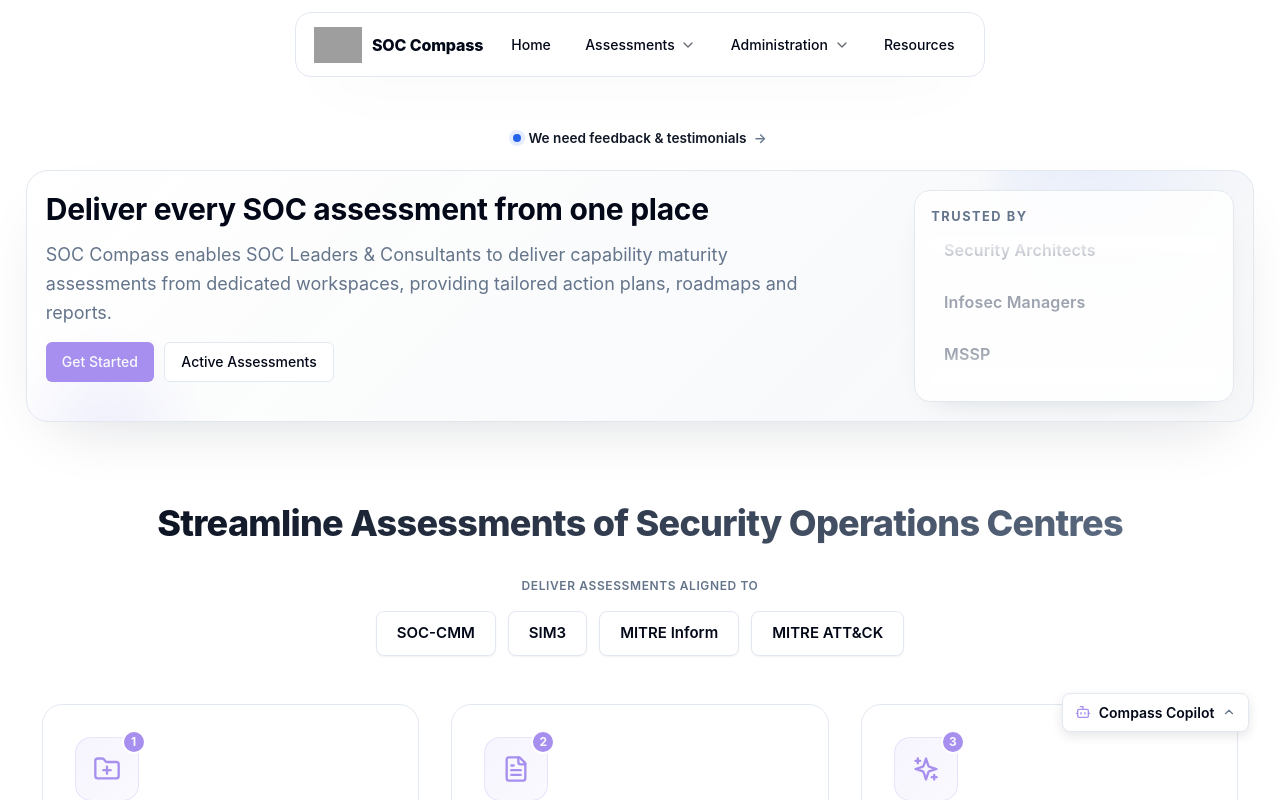
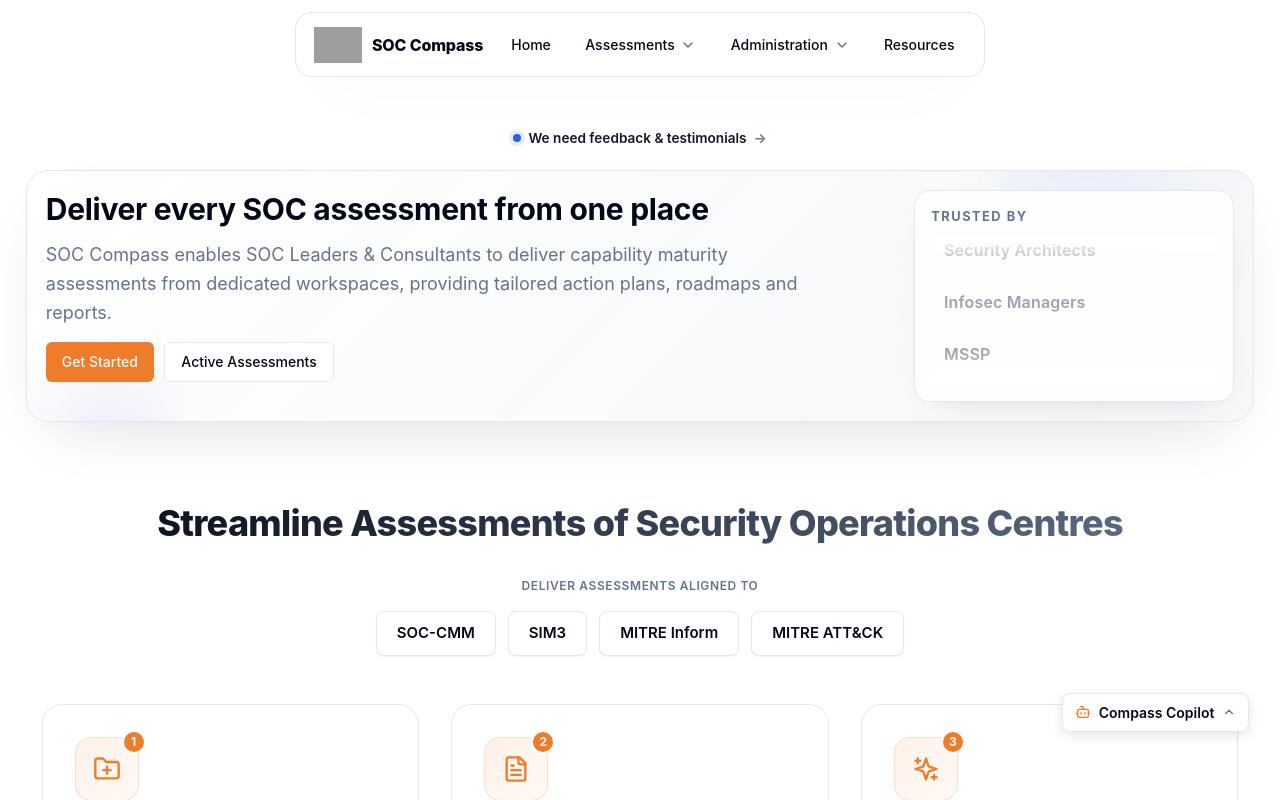
Before and after one commit to mikecybersec/SOC-Compass, a React (Vite) app in the folder soc-improvement-app/: page / in a window 1280 px wide. Shown: the top 800 px of the page. Built offline with nearby package versions, Linux system fonts and the light colour scheme; grey boxes are pictures that could not be loaded.

Commit message:
Update color variables in index.css for enhanced theming consistency
- Changed accent and primary color variables to new HSL values for improved visual integration.
- Adjusted button and input styles to reflect the new color scheme, ensuring a cohesive user experience across the application.

```diff
--- a/soc-improvement-app/src/index.css
+++ b/soc-improvement-app/src/index.css
@@ -21,14 +21,14 @@
     --card: #ffffff;
     --text: #111827;
     --muted: #4b5563;
-    --accent: #9B87F5;
-    --accent-strong: #B8A5F5;
+    --accent: #E67E22;
+    --accent-strong: #F97316;
     --border: #e5e7eb;
     --shadow: 0 25px 60px -30px rgba(15, 23, 42, 0.18);
     --shadow-light: 0 14px 32px -18px rgba(15, 23, 42, 0.16);
     --sidebar-bg: #f7f7f8;
     --sidebar-highlight: #ededed;
-    --sidebar-indicator: #9B87F5;
+    --sidebar-indicator: #E67E22;
     --sidebar-text: #111827;
     --sidebar-muted: #6b7280;
 
@@ -39,7 +39,7 @@
     --card-foreground: 222.2 84% 4.9%;
     --popover: 0 0% 100%;
     --popover-foreground: 222.2 84% 4.9%;
-    --primary: 255 75% 75%;
+    --primary: 25 85% 55%;
     --primary-foreground: 210 40% 98%;
     --secondary: 210 40% 96.1%;
     --secondary-foreground: 222.2 47.4% 11.2%;
@@ -51,16 +51,16 @@
     --destructive-foreground: 210 40% 98%;
     --border: 214.3 31.8% 91.4%;
     --input: 214.3 31.8% 91.4%;
-    --ring: 255 75% 75%;
+    --ring: 25 85% 55%;
     --radius: 0.5rem;
     --sidebar-background: 0 0% 98%;
     --sidebar-foreground: 240 5.3% 26.1%;
-    --sidebar-primary: 255 75% 75%;
+    --sidebar-primary: 25 85% 55%;
     --sidebar-primary-foreground: 0 0% 100%;
     --sidebar-accent: 240 4.8% 95.9%;
     --sidebar-accent-foreground: 240 5.9% 10%;
     --sidebar-border: 220 13% 91%;
-    --sidebar-ring: 255 75% 75%;
+    --sidebar-ring: 25 85% 55%;
 
     color-scheme: light;
   }
@@ -73,14 +73,14 @@
   --card: #1e1e1e;
   --text: #fafafa;
   --muted: #a1a1aa;
-  --accent: #9B87F5;
-  --accent-strong: #B8A5F5;
+  --accent: #E67E22;
+  --accent-strong: #F97316;
   --border: #27272a;
   --shadow: 0 25px 60px -30px rgba(0, 0, 0, 0.5);
   --shadow-light: 0 14px 32px -18px rgba(0, 0, 0, 0.4);
   --sidebar-bg: #18181b;
   --sidebar-highlight: #27272a;
-  --sidebar-indicator: #9B87F5;
+  --sidebar-indicator: #E67E22;
   --sidebar-text: #fafafa;
   --sidebar-muted: #71717a;
 
@@ -97,8 +97,8 @@
   --popover: 0 0% 12%;
   --popover-foreground: 0 0% 98%;
 
-  /* Primary: Subtle purple with better contrast */
-  --primary: 255 75% 75%;
+  /* Primary: Professional muted orange with better contrast */
+  --primary: 25 85% 55%;
   --primary-foreground: 0 0% 9%;
 
   /* Secondary: Subtle gray for secondary actions */
@@ -212,21 +212,21 @@ button.ui-btn {
   justify-content: center;
   gap: 0.5rem;
   padding: 0.75rem 1.5rem !important;
-  background: linear-gradient(135deg, #9B87F5, #B8A5F5) !important;
+  background: linear-gradient(135deg, #E67E22, #F97316) !important;
   color: white !important;
   font-weight: 600;
   font-size: 0.95rem;
   border-radius: 999px !important;
   cursor: pointer !important;
   transition: all 150ms ease;
-  box-shadow: 0 4px 12px rgba(155, 135, 245, 0.3) !important;
+  box-shadow: 0 4px 12px rgba(230, 126, 34, 0.3) !important;
   border: none !important;
 }
 
 button.ui-btn:hover,
 button.ui-btn-primary:hover {
   transform: translateY(-2px);
-  box-shadow: 0 8px 20px rgba(155, 135, 245, 0.4) !important;
+  box-shadow: 0 8px 20px rgba(230, 126, 34, 0.4) !important;
 }
 
 button.ui-btn-secondary {
@@ -288,7 +288,7 @@ button.ui-btn-ghost {
 .ui-btn-primary {
   background: linear-gradient(135deg, var(--accent), var(--accent-strong));
   color: #fff;
-  box-shadow: 0 18px 35px -18px rgba(155, 135, 245, 0.6);
+  box-shadow: 0 18px 35px -18px rgba(230, 126, 34, 0.6);
 }
 
 .ui-btn-secondary {
@@ -397,7 +397,7 @@ button.ui-btn-ghost {
 .ui-input:focus {
   outline: none;
   border-color: var(--accent);
-  box-shadow: 0 0 0 3px rgba(155, 135, 245, 0.22);
+  box-shadow: 0 0 0 3px rgba(230, 126, 34, 0.22);
 }
 
 .ui-textarea {
@@ -570,7 +570,7 @@ h6 {
   background: var(--accent);
   color: #fff;
   border-color: transparent;
-  box-shadow: 0 12px 30px -14px rgba(155, 135, 245, 0.65);
+  box-shadow: 0 12px 30px -14px rgba(230, 126, 34, 0.65);
 }
 
 .nav-link:disabled {
@@ -681,7 +681,7 @@ h6 {
   background: hsl(var(--primary));
   color: hsl(var(--primary-foreground));
   border-color: transparent;
-  box-shadow: 0 12px 30px -14px rgba(155, 135, 245, 0.4);
+  box-shadow: 0 12px 30px -14px rgba(230, 126, 34, 0.4);
 }
 
 .nav-link:disabled {
@@ -954,7 +954,7 @@ button, input, select, textarea {
   bottom: 6px;
   width: 2px;
   border-radius: 999px;
-  background: linear-gradient(180deg, rgba(139, 92, 246, 0.18), rgba(155, 135, 245, 0.24));
+  background: linear-gradient(180deg, rgba(139, 92, 246, 0.18), rgba(230, 126, 34, 0.24));
 }
 
 .sidebar-section-label {
@@ -1120,7 +1120,7 @@ button, input, select, textarea {
   bottom: 12px;
   width: 5px;
   border-radius: 10px;
-  background: rgba(155, 135, 245, 0.4);
+  background: rgba(230, 126, 34, 0.4);
 }
 
 .sidebar-sub-link:hover {
@@ -1444,7 +1444,7 @@ select:focus,
 textarea:focus {
   outline: none;
   border-color: var(--accent);
-  box-shadow: 0 0 0 4px rgba(155, 135, 245, 0.12);
+  box-shadow: 0 0 0 4px rgba(230, 126, 34, 0.12);
 }
 
 textarea {
@@ -1458,13 +1458,13 @@ button.primary {
   padding: 0.65rem 1.1rem;
   border-radius: 12px;
   cursor: pointer;
-  box-shadow: 0 18px 40px -18px rgba(155, 135, 245, 0.6);
+  box-shadow: 0 18px 40px -18px rgba(230, 126, 34, 0.6);
   transition: transform 0.12s ease, box-shadow 0.12s ease;
 }
 
 button.primary:hover {
   transform: translateY(-1px);
-  box-shadow: 0 18px 48px -18px rgba(155, 135, 245, 0.65);
+  box-shadow: 0 18px 48px -18px rgba(230, 126, 34, 0.65);
 }
 
 button.secondary {
@@ -1556,9 +1556,9 @@ label {
 
 .announcement-pill:hover,
 .announcement-pill:focus-visible {
-  background: rgba(155, 135, 245, 0.08);
+  background: rgba(230, 126, 34, 0.08);
   color: var(--text);
-  box-shadow: 0 0 0 3px rgba(155, 135, 245, 0.12);
+  box-shadow: 0 0 0 3px rgba(230, 126, 34, 0.12);
   border-color: var(--border);
   transform: translateY(-0.5px);
   outline: none;
@@ -1675,7 +1675,7 @@ label {
   position: absolute;
   width: 400px;
   height: 400px;
-  background: radial-gradient(circle, rgba(184, 165, 245, 0.12) 0%, transparent 70%);
+  background: radial-gradient(circle, rgba(249, 115, 22, 0.12) 0%, transparent 70%);
   top: calc(var(--mouse-y, 50%) - 200px);
   left: calc(var(--mouse-x, 50%) - 200px);
   pointer-events: none;
@@ -1693,7 +1693,7 @@ label {
 
 .dark .glass-hero .cursor-glow,
 .dark .streamline-step .cursor-glow {
-  background: radial-gradient(circle, rgba(184, 165, 245, 0.18) 0%, transparent 70%);
+  background: radial-gradient(circle, rgba(249, 115, 22, 0.18) 0%, transparent 70%);
 }
 
 .glass-hero > * {
@@ -1719,7 +1719,7 @@ label {
 }
 
 .dark .glass-hero::before {
-  background: radial-gradient(circle at 30% 30%, rgba(184, 165, 245, 0.15), transparent 55%);
+  background: radial-gradient(circle at 30% 30%, rgba(249, 115, 22, 0.15), transparent 55%);
   opacity: 0.4;
 }
 
@@ -1733,9 +1733,9 @@ label {
 }
 
 .dark .glass-hero::after {
-  background: radial-gradient(circle at 60% 60%, rgba(184, 165, 245, 0.12), transparent 60%);
+  background: radial-gradient(circle at 60% 60%, rgba(249, 115, 22, 0.12), transparent 60%);
   opacity: 0.3;
-  box-shadow: 260px -40px 120px -160px rgba(184, 165, 245, 0.1);
+  box-shadow: 260px -40px 120px -160px rgba(249, 115, 22, 0.1);
 }
 
 .streamline-section {
@@ -2619,7 +2619,7 @@ label {
 }
 
 .form-control:focus {
-  outline: 2px solid rgba(155, 135, 245, 0.35);
+  outline: 2px solid rgba(230, 126, 34, 0.35);
   border-color: var(--accent);
 }
 
@@ -2793,9 +2793,9 @@ label {
 }
 
 .status-in-progress {
-  color: #9B87F5;
-  border-color: rgba(155, 135, 245, 0.35);
-  background: rgba(155, 135, 245, 0.08);
+  color: #E67E22;
+  border-color: rgba(230, 126, 34, 0.35);
+  background: rgba(230, 126, 34, 0.08);
 }
 
 .status-completed {
@@ -3074,8 +3074,8 @@ label {
 }
 
 .copilot-user {
-  background: linear-gradient(180deg, rgba(155, 135, 245, 0.1), rgba(155, 135, 245, 0.05));
-  border-color: rgba(155, 135, 245, 0.25);
+  background: linear-gradient(180deg, rgba(230, 126, 34, 0.1), rgba(230, 126, 34, 0.05));
+  border-color: rgba(230, 126, 34, 0.25);
 }
 
 .dark .copilot-user {
```
